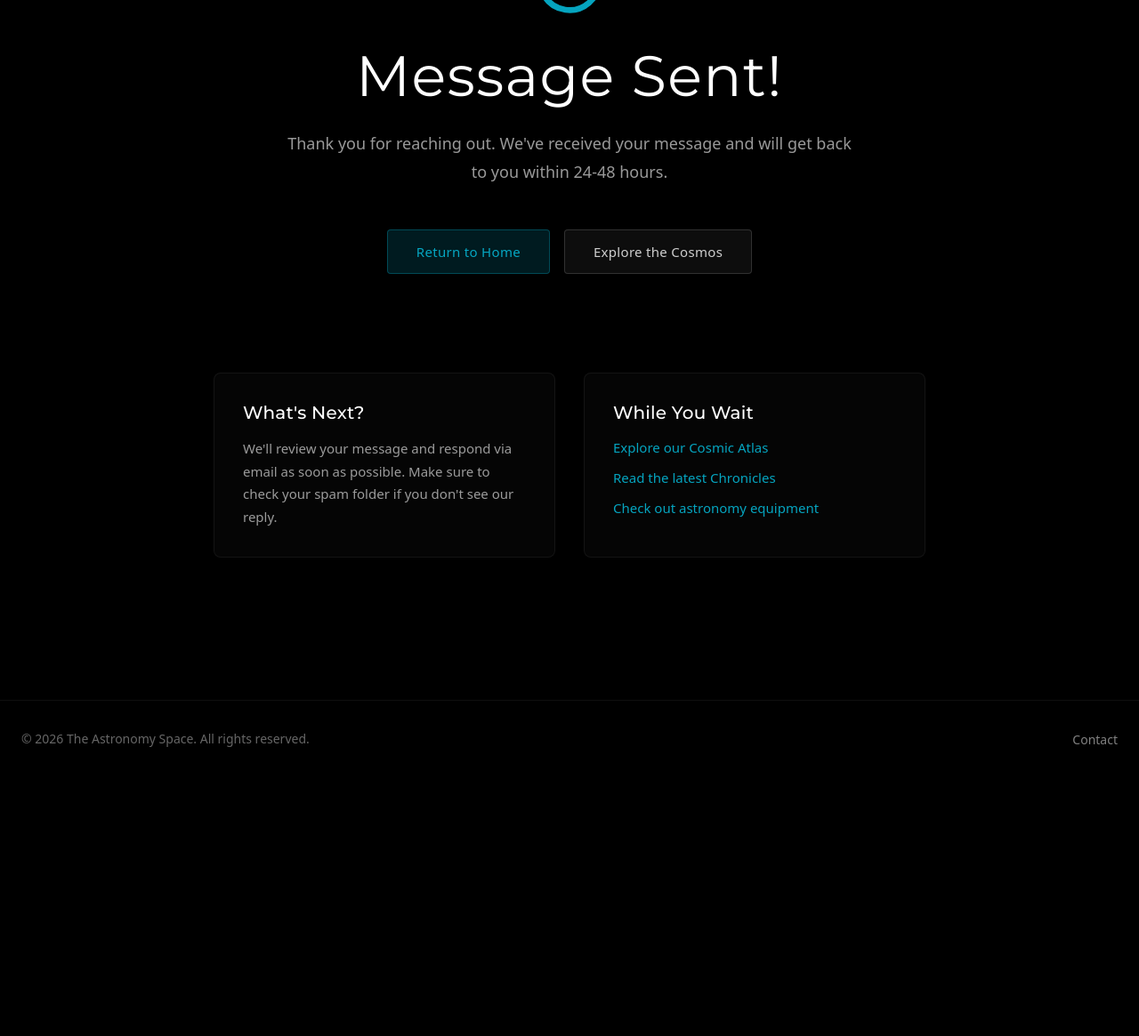
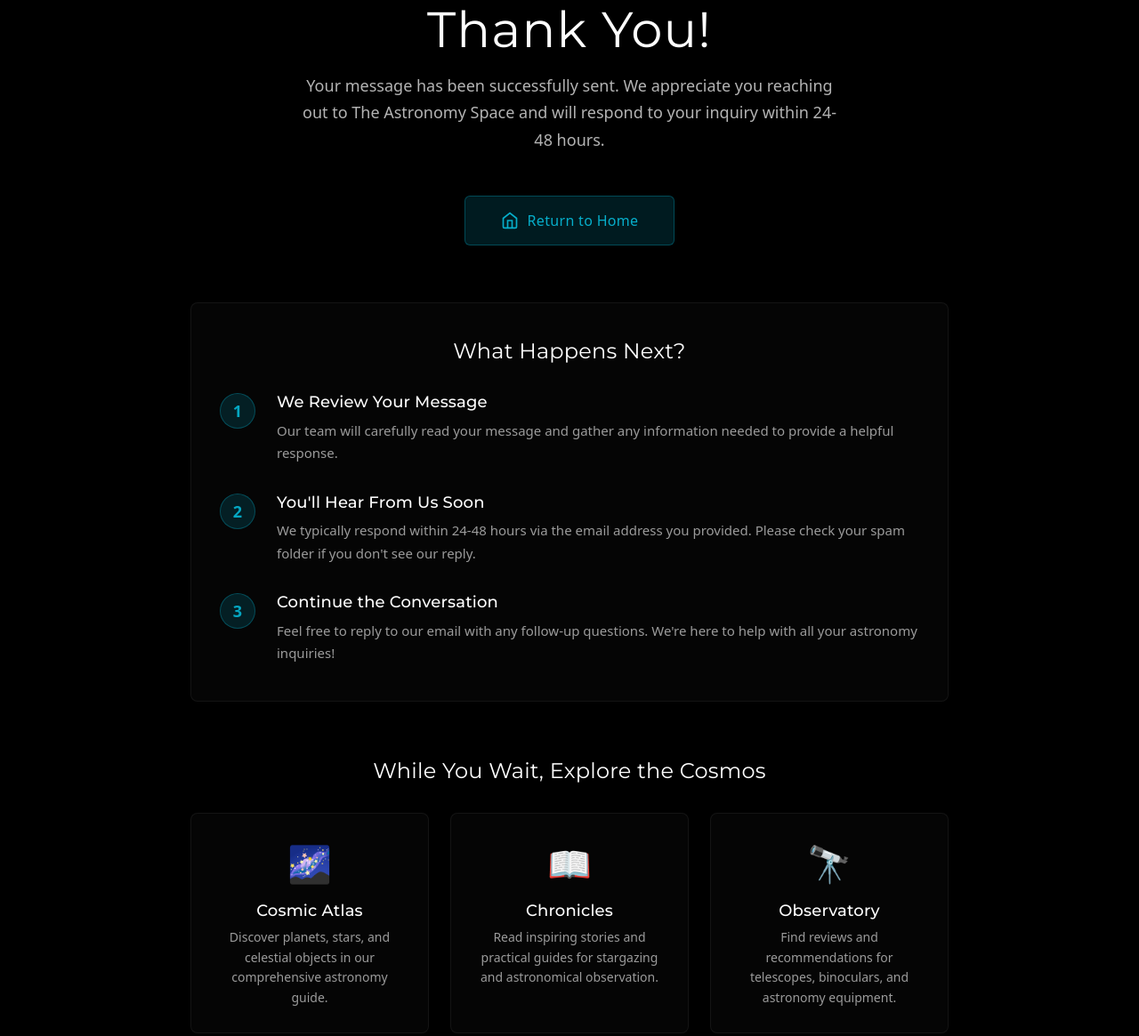
Before and after one commit to Al-Gl/astronomy, an Astro site: page /contact/thank-you in a window 1280 px wide. Shown: the part 233-1398 px from the top of the page at 89% size. Before the commit the page ends 1107 px from the top, so only its background shows below. Built offline with nearby package versions, Linux system fonts and the light colour scheme; Astro itself is replaced by a stand-in of ours.

Commit message:
Added a Thank You Page

```diff
--- a/src/pages/contact/thank-you.astro
+++ b/src/pages/contact/thank-you.astro
@@ -4,44 +4,89 @@
 
 <MainLayout
   title="Thank You - The Astronomy Space"
-  description="Thank you for contacting The Astronomy Space"
+  description="Thank you for contacting The Astronomy Space. We'll respond to your message within 24-48 hours."
 >
-  <!-- Hero Section -->
-  <section class="hero">
+  <!-- Success Section -->
+  <section class="success-section">
     <div class="container">
+      <div class="success-content">
+        <!-- Animated Success Icon -->
         <div class="success-icon">
           <svg viewBox="0 0 24 24" fill="none" stroke="currentColor" stroke-width="2">
             <path d="M22 11.08V12a10 10 0 1 1-5.93-9.14"></path>
             <polyline points="22 4 12 14.01 9 11.01"></polyline>
           </svg>
         </div>
-      <h1 class="hero-title">Message Sent!</h1>
-      <p class="hero-subtitle">
-        Thank you for reaching out. We've received your message and will get back to you within 24-48 hours.
+
+        <!-- Success Message -->
+        <h1 class="success-title">Thank You!</h1>
+        <p class="success-message">
+          Your message has been successfully sent. We appreciate you reaching out to The Astronomy Space and will respond to your inquiry within 24-48 hours.
         </p>
-      <div class="actions">
-        <a href="/" class="btn-primary">Return to Home</a>
-        <a href="/atlas/" class="btn-secondary">Explore the Cosmos</a>
+
+        <!-- Call to Action -->
+        <div class="cta-section">
+          <a href="/" class="btn-home">
+            <svg viewBox="0 0 24 24" fill="none" stroke="currentColor" stroke-width="2" class="btn-icon">
+              <path d="M3 9l9-7 9 7v11a2 2 0 0 1-2 2H5a2 2 0 0 1-2-2z"></path>
+              <polyline points="9 22 9 12 15 12 15 22"></polyline>
+            </svg>
+            Return to Home
+          </a>
+        </div>
+
+        <!-- What to Expect -->
+        <div class="info-box">
+          <h2>What Happens Next?</h2>
+          <div class="info-content">
+            <div class="info-item">
+              <div class="info-number">1</div>
+              <div class="info-text">
+                <h3>We Review Your Message</h3>
+                <p>Our team will carefully read your message and gather any information needed to provide a helpful response.</p>
               </div>
             </div>
-  </section>
 
-  <!-- Additional Info -->
-  <section class="info-section">
-    <div class="container">
-      <div class="info-grid">
-        <div class="info-card">
-          <h2>What's Next?</h2>
-          <p>We'll review your message and respond via email as soon as possible. Make sure to check your spam folder if you don't see our reply.</p>
+            <div class="info-item">
+              <div class="info-number">2</div>
+              <div class="info-text">
+                <h3>You'll Hear From Us Soon</h3>
+                <p>We typically respond within 24-48 hours via the email address you provided. Please check your spam folder if you don't see our reply.</p>
+              </div>
             </div>
 
-        <div class="info-card">
-          <h2>While You Wait</h2>
-          <ul>
-            <li><a href="/atlas/">Explore our Cosmic Atlas</a></li>
-            <li><a href="/chronicles/">Read the latest Chronicles</a></li>
-            <li><a href="/observatory/">Check out astronomy equipment</a></li>
-          </ul>
+            <div class="info-item">
+              <div class="info-number">3</div>
+              <div class="info-text">
+                <h3>Continue the Conversation</h3>
+                <p>Feel free to reply to our email with any follow-up questions. We're here to help with all your astronomy inquiries!</p>
+              </div>
+            </div>
+          </div>
+        </div>
+
+        <!-- Explore Content -->
+        <div class="explore-section">
+          <h2>While You Wait, Explore the Cosmos</h2>
+          <div class="explore-grid">
+            <a href="/atlas/" class="explore-card">
+              <div class="explore-icon">🌌</div>
+              <h3>Cosmic Atlas</h3>
+              <p>Discover planets, stars, and celestial objects in our comprehensive astronomy guide.</p>
+            </a>
+
+            <a href="/chronicles/" class="explore-card">
+              <div class="explore-icon">📖</div>
+              <h3>Chronicles</h3>
+              <p>Read inspiring stories and practical guides for stargazing and astronomical observation.</p>
+            </a>
+
+            <a href="/observatory/" class="explore-card">
+              <div class="explore-icon">🔭</div>
+              <h3>Observatory</h3>
+              <p>Find reviews and recommendations for telescopes, binoculars, and astronomy equipment.</p>
+            </a>
+          </div>
         </div>
       </div>
     </div>
@@ -49,31 +94,38 @@
 </MainLayout>
 
 <style>
-  /* Hero Section */
-  .hero {
-    padding: 6rem 0 4rem 0;
-    text-align: center;
-    min-height: 70vh;
-    display: flex;
-    align-items: center;
-    justify-content: center;
+  /* Success Section */
+  .success-section {
+    padding: 4rem 0;
+    min-height: 100vh;
   }
 
+  .container {
+    max-width: 900px;
+    margin: 0 auto;
+    padding: 0 1.5rem;
+  }
+
+  .success-content {
+    text-align: center;
+  }
+
+  /* Success Icon */
   .success-icon {
     width: 80px;
     height: 80px;
     margin: 0 auto 2rem auto;
     color: rgba(6, 182, 212, 0.9);
-    animation: checkmark 0.5s ease-in-out;
+    animation: checkmarkAppear 0.6s cubic-bezier(0.175, 0.885, 0.32, 1.275);
   }
 
-  @keyframes checkmark {
+  @keyframes checkmarkAppear {
     0% {
       transform: scale(0) rotate(-45deg);
       opacity: 0;
     }
     50% {
-      transform: scale(1.1) rotate(5deg);
+      transform: scale(1.15) rotate(5deg);
     }
     100% {
       transform: scale(1) rotate(0deg);
@@ -86,103 +138,113 @@
     height: 100%;
   }
 
-  .hero-title {
-    font-size: clamp(2.5rem, 8vw, 4rem);
+  /* Success Title & Message */
+  .success-title {
+    font-size: clamp(2.5rem, 6vw, 3.5rem);
     font-weight: 400;
-    margin: 0 0 1.5rem 0;
+    margin: 0 0 1rem 0;
     letter-spacing: 0.02em;
     color: white;
     line-height: 1.1;
   }
 
-  .hero-subtitle {
-    font-size: 1.125rem;
+  .success-message {
+    font-size: clamp(1rem, 2vw, 1.125rem);
     font-weight: 300;
-    color: rgba(255, 255, 255, 0.6);
-    max-width: 40rem;
+    color: rgba(255, 255, 255, 0.7);
+    max-width: 600px;
     margin: 0 auto 3rem auto;
-    line-height: 1.8;
+    line-height: 1.7;
   }
 
-  /* Action Buttons */
-  .actions {
-    display: flex;
-    gap: 1rem;
-    justify-content: center;
-    flex-wrap: wrap;
+  /* Home Button */
+  .cta-section {
+    margin-bottom: 4rem;
   }
 
-  .btn-primary,
-  .btn-secondary {
-    display: inline-block;
-    padding: 0.875rem 2rem;
-    border-radius: 4px;
-    font-size: 0.9375rem;
+  .btn-home {
+    display: inline-flex;
+    align-items: center;
+    gap: 0.625rem;
+    padding: 1rem 2.5rem;
+    background: rgba(6, 182, 212, 0.15);
+    border: 1px solid rgba(6, 182, 212, 0.3);
+    border-radius: 6px;
+    color: rgba(6, 182, 212, 0.95);
+    font-size: 1rem;
     font-weight: 500;
     letter-spacing: 0.02em;
     text-decoration: none;
-    transition: all 0.2s ease;
+    transition: all 0.3s ease;
   }
 
-  .btn-primary {
-    background: rgba(6, 182, 212, 0.15);
-    border: 1px solid rgba(6, 182, 212, 0.3);
-    color: rgba(6, 182, 212, 0.9);
-  }
-
-  .btn-primary:hover {
+  .btn-home:hover {
     background: rgba(6, 182, 212, 0.25);
     border-color: rgba(6, 182, 212, 0.5);
     transform: translateY(-2px);
+    box-shadow: 0 4px 20px rgba(6, 182, 212, 0.2);
   }
 
-  .btn-secondary {
-    background: rgba(255, 255, 255, 0.05);
-    border: 1px solid rgba(255, 255, 255, 0.15);
-    color: rgba(255, 255, 255, 0.8);
+  .btn-icon {
+    width: 20px;
+    height: 20px;
   }
 
-  .btn-secondary:hover {
-    background: rgba(255, 255, 255, 0.1);
-    border-color: rgba(255, 255, 255, 0.25);
-    transform: translateY(-2px);
-  }
-
-  /* Info Section */
-  .info-section {
-    padding: 2rem 0 6rem 0;
-  }
-
-  .info-grid {
-    display: grid;
-    gap: 2rem;
-    max-width: 800px;
-    margin: 0 auto;
-    grid-template-columns: 1fr;
-  }
-
-  @media (min-width: 768px) {
-    .info-grid {
-      grid-template-columns: repeat(2, 1fr);
-    }
-  }
-
-  .info-card {
+  /* Info Box */
+  .info-box {
     background: rgba(255, 255, 255, 0.02);
     border: 1px solid rgba(255, 255, 255, 0.06);
     border-radius: 8px;
-    padding: 2rem;
+    padding: 2.5rem 2rem;
+    margin-bottom: 4rem;
+    text-align: left;
   }
 
-  .info-card h2 {
-    font-size: 1.25rem;
-    font-weight: 500;
+  .info-box h2 {
+    font-size: 1.5rem;
+    font-weight: 400;
     color: white;
-    margin: 0 0 1rem 0;
+    margin: 0 0 2rem 0;
+    text-align: center;
     letter-spacing: 0.01em;
   }
 
-  .info-card p {
+  .info-content {
+    display: flex;
+    flex-direction: column;
+    gap: 2rem;
+  }
+
+  .info-item {
+    display: flex;
+    gap: 1.5rem;
+    align-items: flex-start;
+  }
+
+  .info-number {
+    flex-shrink: 0;
+    width: 40px;
+    height: 40px;
+    display: flex;
+    align-items: center;
+    justify-content: center;
+    background: rgba(6, 182, 212, 0.15);
+    border: 1px solid rgba(6, 182, 212, 0.3);
+    border-radius: 50%;
+    color: rgba(6, 182, 212, 0.9);
+    font-size: 1.125rem;
+    font-weight: 600;
+  }
+
+  .info-text h3 {
+    font-size: 1.125rem;
+    font-weight: 500;
+    color: white;
+    margin: 0 0 0.5rem 0;
+    letter-spacing: 0.01em;
+  }
+
+  .info-text p {
     font-size: 0.9375rem;
     font-weight: 300;
     color: rgba(255, 255, 255, 0.6);
@@ -190,36 +252,88 @@
     margin: 0;
   }
 
-  .info-card ul {
-    list-style: none;
-    padding: 0;
+  /* Explore Section */
+  .explore-section {
+    margin-top: 4rem;
+  }
+
+  .explore-section h2 {
+    font-size: 1.5rem;
+    font-weight: 400;
+    color: white;
+    margin: 0 0 2rem 0;
+    letter-spacing: 0.01em;
+  }
+
+  .explore-grid {
+    display: grid;
+    grid-template-columns: 1fr;
+    gap: 1.5rem;
+    margin-top: 2rem;
+  }
+
+  @media (min-width: 640px) {
+    .explore-grid {
+      grid-template-columns: repeat(3, 1fr);
+    }
+  }
+
+  .explore-card {
+    background: rgba(255, 255, 255, 0.02);
+    border: 1px solid rgba(255, 255, 255, 0.06);
+    border-radius: 8px;
+    padding: 1.75rem 1.5rem;
+    text-align: center;
+    text-decoration: none;
+    transition: all 0.3s ease;
+  }
+
+  .explore-card:hover {
+    background: rgba(255, 255, 255, 0.04);
+    border-color: rgba(6, 182, 212, 0.3);
+    transform: translateY(-4px);
+    box-shadow: 0 8px 30px rgba(6, 182, 212, 0.15);
+  }
+
+  .explore-icon {
+    font-size: 2.5rem;
+    margin-bottom: 1rem;
+  }
+
+  .explore-card h3 {
+    font-size: 1.125rem;
+    font-weight: 500;
+    color: white;
+    margin: 0 0 0.5rem 0;
+    letter-spacing: 0.01em;
+  }
+
+  .explore-card p {
+    font-size: 0.875rem;
+    font-weight: 300;
+    color: rgba(255, 255, 255, 0.6);
+    line-height: 1.6;
     margin: 0;
   }
 
-  .info-card li {
-    margin-bottom: 0.75rem;
+  /* Responsive */
+  @media (max-width: 639px) {
+    .success-section {
+      padding: 3rem 0;
     }
 
-  .info-card li:last-child {
-    margin-bottom: 0;
+    .info-box {
+      padding: 2rem 1.5rem;
     }
 
-  .info-card a {
-    color: rgba(6, 182, 212, 0.9);
-    text-decoration: none;
-    font-size: 0.9375rem;
-    font-weight: 300;
-    transition: color 0.2s ease;
+    .info-item {
+      gap: 1rem;
     }
 
-  .info-card a:hover {
-    color: rgba(6, 182, 212, 1);
+    .info-number {
+      width: 36px;
+      height: 36px;
+      font-size: 1rem;
     }
-
-  /* Container */
-  .container {
-    max-width: 1200px;
-    margin: 0 auto;
-    padding: 0 1.5rem;
   }
 </style>
```
Lines whose indentation alone changed are shown as unchanged.
